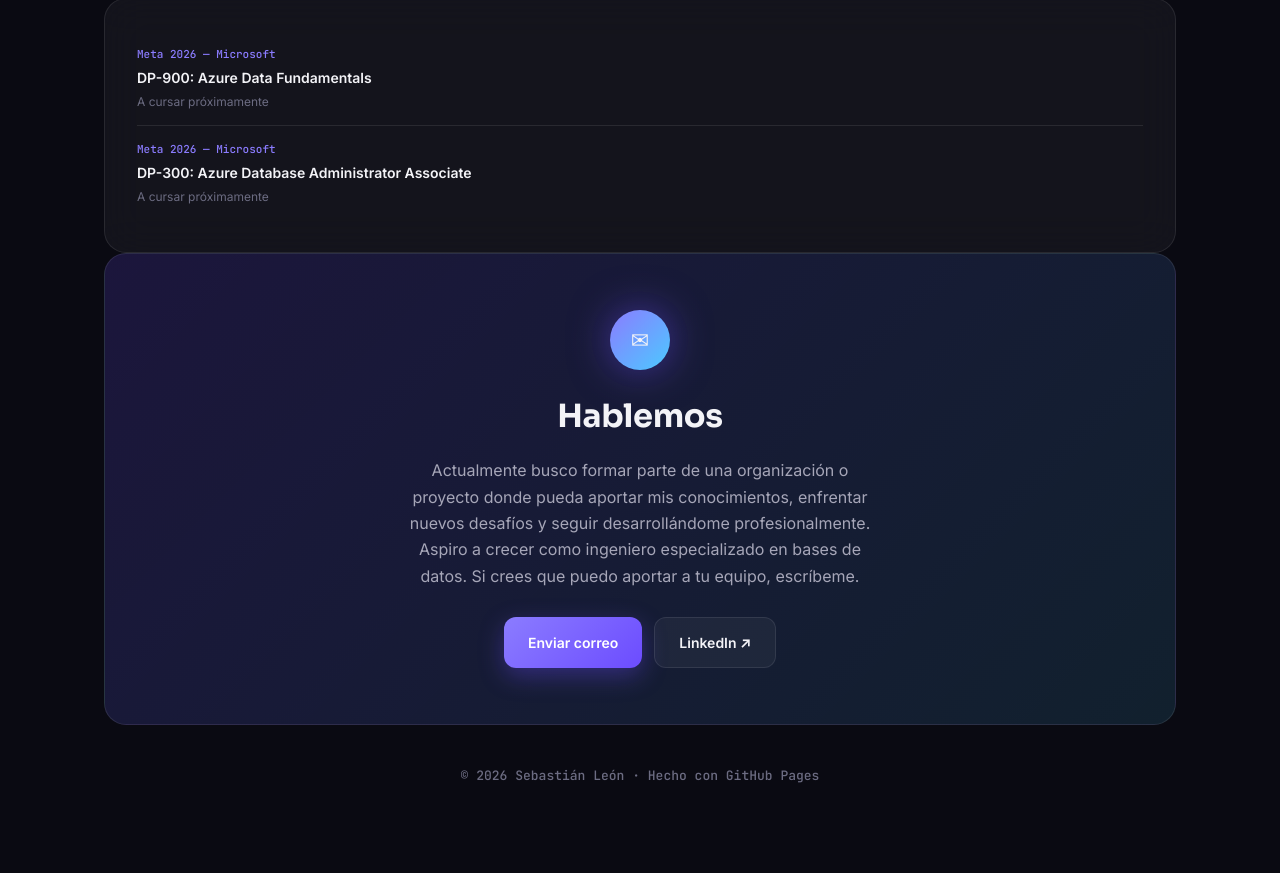
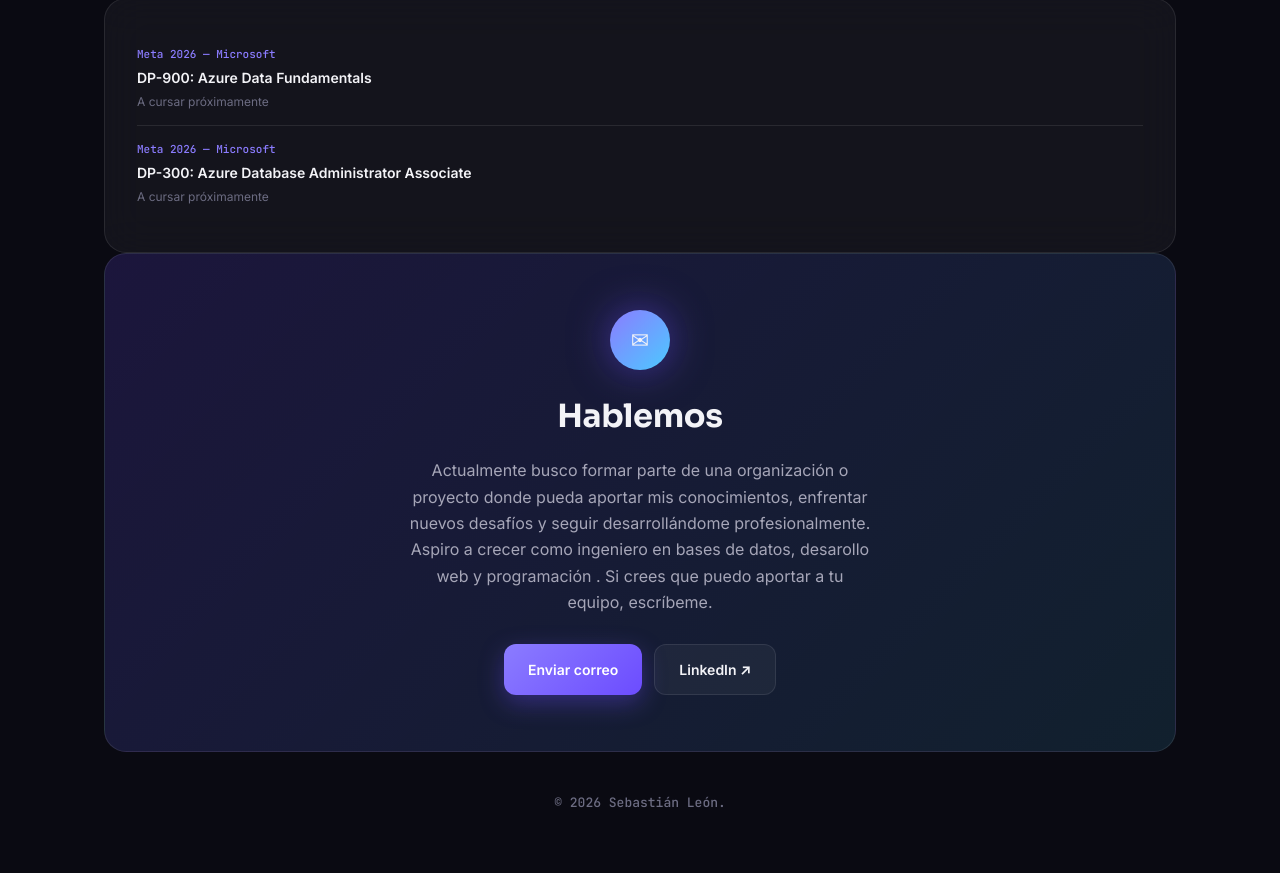
Before and after one commit to sleoon/sleoon, a plain HTML site: page index.html in a window 1280 px wide. Shown: the part 2091-2964 px from the top of the page. Before the commit the page ends 2938 px from the top, so only its background shows below. Drawn offline with Linux system fonts and the light colour scheme.

Commit message:
4s
Updated the contact section paragraph and footer text.

```diff
--- a/index.html
+++ b/index.html
@@ -288,7 +288,7 @@
   <div class="cta-card">
     <div class="cta-orb">✉</div>
     <h2>Hablemos</h2>
-    <p>Actualmente busco formar parte de una organización o proyecto donde pueda aportar mis conocimientos, enfrentar nuevos desafíos y seguir desarrollándome profesionalmente. Aspiro a crecer como ingeniero especializado en bases de datos. Si crees que puedo aportar a tu equipo, escríbeme.</p>
+    <p>Actualmente busco formar parte de una organización o proyecto donde pueda aportar mis conocimientos, enfrentar nuevos desafíos y seguir desarrollándome profesionalmente. Aspiro a crecer como ingeniero en bases de datos, desarollo web y programación . Si crees que puedo aportar a tu equipo, escríbeme.</p>
     <div class="btn-row" style="justify-content:center;">
       <a class="btn btn-primary" href="mailto:sebasleon.cr@gmail.com">Enviar correo</a>
       <a class="btn btn-ghost" href="https://www.linkedin.com/in/sebastian-leon-r9/" target="_blank" rel="noopener">LinkedIn ↗</a>
@@ -296,7 +296,7 @@
   </div>
 </section>
 
-<footer>© 2026 Sebastián León · Hecho con GitHub Pages</footer>
+<footer>© 2026 Sebastián León.</footer>
 
 </body>
 </html>
```
